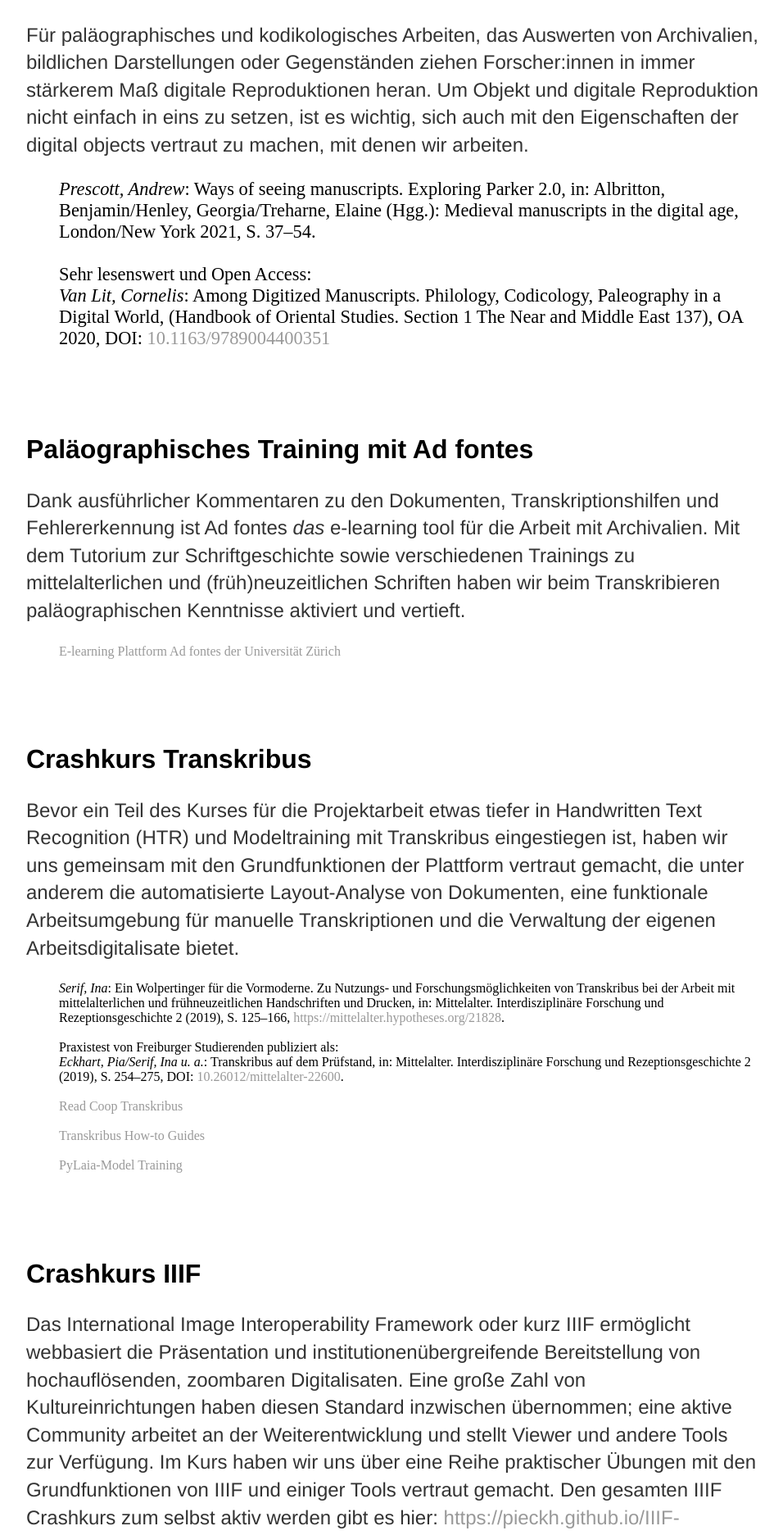
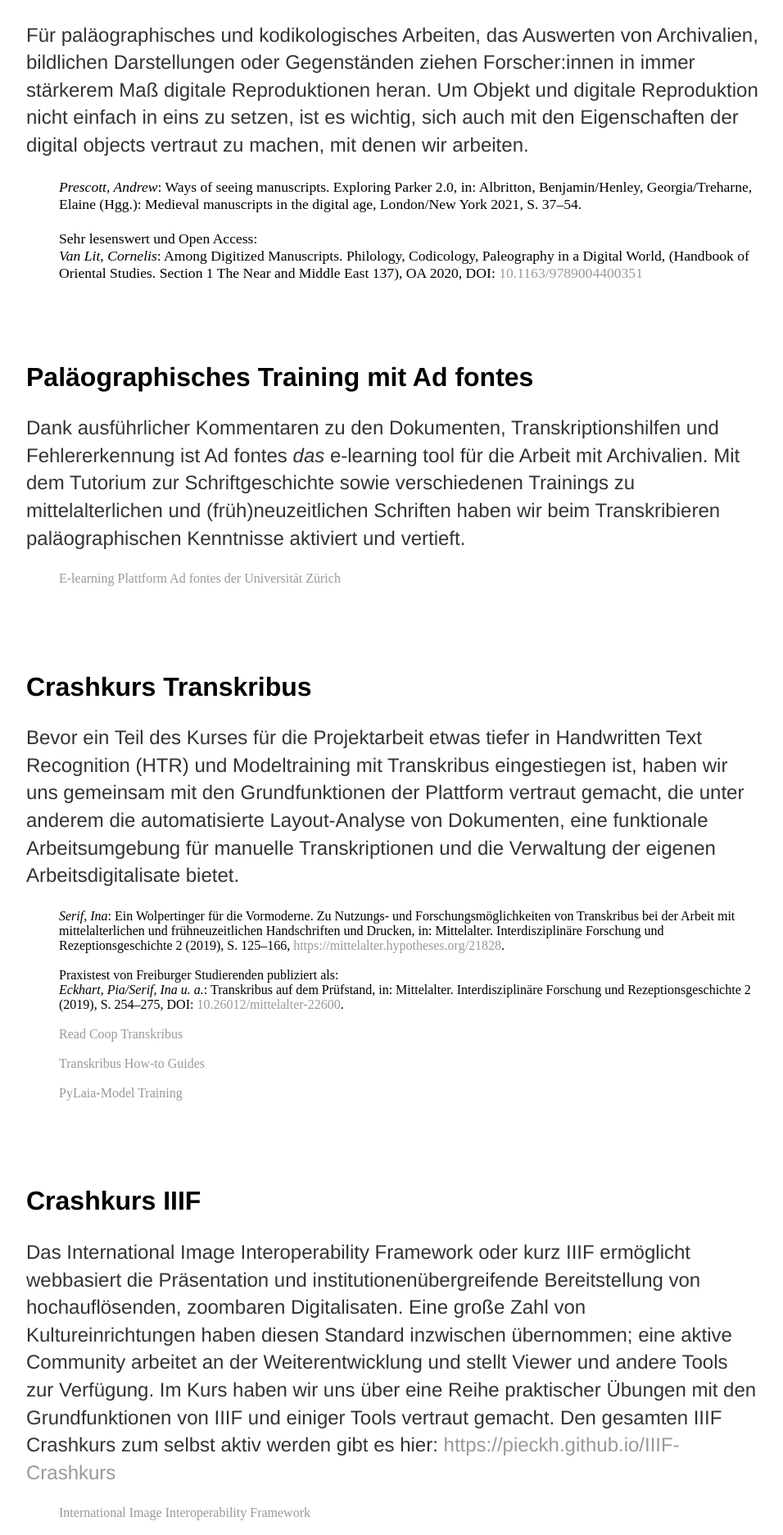
Before and after one commit to pieckh/dig-manu-studies, a Jekyll site: the page built from Kurs/index.html, in a window 1280 px wide. Shown: the part 593-2466 px from the top of the page at 82% size, without its empty margins (160-1116 px from the left). Built offline with Jekyll 4.4.1, drawn with Linux system fonts in a browser that asks for light colours.

Commit message:
Update index.html

```diff
--- a/Kurs/index.html
+++ b/Kurs/index.html
@@ -24,11 +24,11 @@
 
             <p>Für paläographisches und kodikologisches Arbeiten, das Auswerten von Archivalien, bildlichen Darstellungen oder Gegenständen ziehen Forscher:innen in immer stärkerem Maß digitale Reproduktionen heran. Um Objekt und digitale Reproduktion nicht einfach in eins zu setzen, ist es wichtig, sich auch mit den Eigenschaften der digital objects vertraut zu machen, mit denen wir arbeiten.</p>
 
-                <p><ul style="list-style-type:none;font-size:140%;">
+                <ul style="list-style-type:none;font-size:110%;">
                 <li><i>Prescott, Andrew</i>: Ways of seeing manuscripts. Exploring Parker 2.0, in: Albritton, Benjamin/Henley, Georgia/Treharne, Elaine (Hgg.): Medieval manuscripts in the digital age, London/New York 2021, S. 37–54.</li>
                 <br/>
                 <li>Sehr lesenswert und Open Access:
-                <br/><i>Van Lit, Cornelis</i>: Among Digitized Manuscripts. Philology, Codicology, Paleography in a Digital World, (Handbook of Oriental Studies. Section 1 The Near and Middle East 137), OA 2020, DOI:<a href="https://www.doi.org/10.1163/9789004400351" target="_blank">  10.1163/9789004400351</a></li></ul></p>
+                <br/><i>Van Lit, Cornelis</i>: Among Digitized Manuscripts. Philology, Codicology, Paleography in a Digital World, (Handbook of Oriental Studies. Section 1 The Near and Middle East 137), OA 2020, DOI:<a href="https://www.doi.org/10.1163/9789004400351" target="_blank">  10.1163/9789004400351</a></li></ul>
         </div>
         <br/>
         <br/>
```
